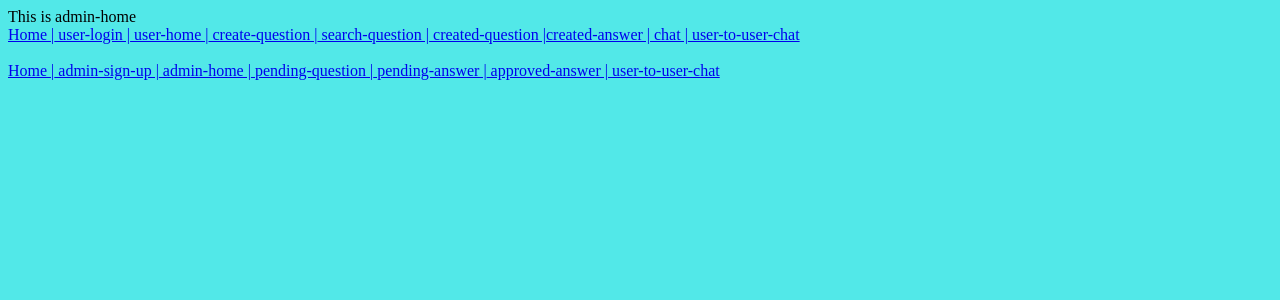
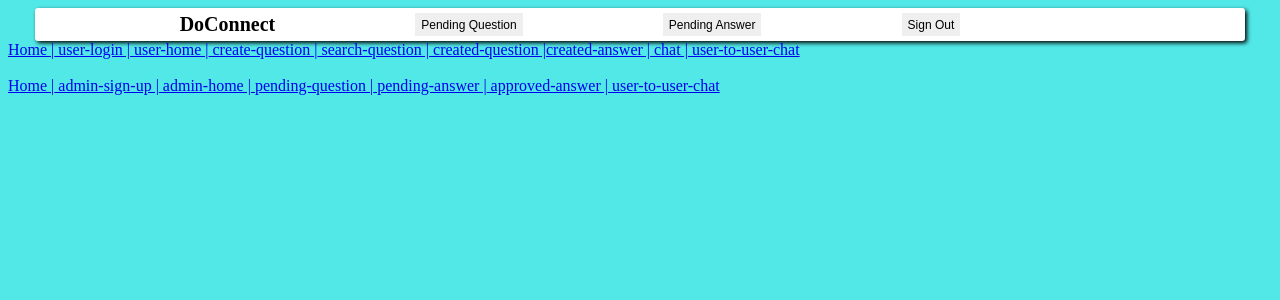
Before and after one commit to jgcoding2020/Question-And-Answer-Forum, an Angular app: page /admin-home in a window 1280 px wide. Shown: the top 300 px of the page. Built offline with nearby package versions, Linux system fonts and the light colour scheme.

Commit message:
added parameter passing through router

```diff
--- a/src/app/home/admin-home.component.css
+++ b/src/app/home/admin-home.component.css
@@ -0,0 +1,25 @@
+nav {
+    border-radius: 3px;
+    padding: 5px;
+    width: 95%;
+    margin: auto;
+    background-color: white;
+    display: flex;
+    justify-content: space-evenly;
+    box-shadow: 2px 2px 4px #000000;
+}
+
+strong {
+    display: inline-block;
+    font-size: 20px;
+}
+
+button {
+    border: none;
+    font-size: 12px;
+}
+
+.username-div {
+    display: inline-block;
+    text-align: center;
+}
--- a/src/app/home/admin-home.component.html
+++ b/src/app/home/admin-home.component.html
@@ -1,2 +1,9 @@
-{{message}}
-<br>
+<nav>
+    <strong>DoConnect</strong>
+    <button class="pending-question-button">Pending Question</button>
+    <button class="pending-answer-button">Pending Answer</button>
+    <button class="sign-out-button">Sign Out</button>
+    <div class="username-div">
+        {{username}}
+    </div>
+</nav>
--- a/src/app/home/admin-home.component.ts
+++ b/src/app/home/admin-home.component.ts
@@ -1,4 +1,5 @@
-import { Component } from "@angular/core";
+import { Component, OnInit } from "@angular/core";
+import { ActivatedRoute, Router } from "@angular/router";
 
 @Component({
     selector: 'admin-home',
@@ -6,7 +7,27 @@ import { Component } from "@angular/core";
     styleUrls: ['./admin-home.component.css']
 })
 
-export class AdminHomeComponent {
+export class AdminHomeComponent implements OnInit{
 
-    message: string = "This is admin-home";
+    id = 0;
+    username = "";
+    userType = "";
+
+    constructor(private router: Router, private activatedRoute: ActivatedRoute){
+
+    }
+
+    ngOnInit(): void {
+        this.id = this.activatedRoute.snapshot.params['p1'];
+        this.username = this.activatedRoute.snapshot.params['p2'];
+        this.userType = this.activatedRoute.snapshot.params['p3'];
+        //this.currentUserId = this.activatedRoute.snapshot.paramMap.get('p1');
+        /* this.activatedRoute.params.subscribe(params => {
+            console.log(params['p1']);
+        }); */
+        console.log(this.id);
+        console.log(this.username);
+        console.log(this.userType);
+    }
+
 }
--- a/src/app/home/user-home.component.html
+++ b/src/app/home/user-home.component.html
@@ -5,6 +5,6 @@
     <button class="chat-button">Chat with Us!</button>
     <button class="sign-out-button">Sign Out</button>
     <div class="username-div">
-        {{message}}
+        {{username}}
     </div>
 </nav>
--- a/src/app/home/user-home.component.ts
+++ b/src/app/home/user-home.component.ts
@@ -9,16 +9,26 @@ import { Router, ActivatedRoute, ParamMap } from '@angular/router';
 
 export class UserHomeComponent implements OnInit{
 
-    message: string = "current user's name";
-    currentUserId = 0;
+    id = 0;
+    username = "";
+    userType = "";
 
-    constructor(private route: ActivatedRoute){
+    constructor(private router: Router, private activatedRoute: ActivatedRoute){
 
     }
 
     ngOnInit(): void {
-        this.route.queryParams.subscribe(params => {
+        this.id = this.activatedRoute.snapshot.params['p1'];
+        this.username = this.activatedRoute.snapshot.params['p2'];
+        this.userType = this.activatedRoute.snapshot.params['p3'];
+        //this.currentUserId = this.activatedRoute.snapshot.paramMap.get('p1');
+        /* this.activatedRoute.params.subscribe(params => {
             console.log(params['p1']);
-        });
+        }); */
+        console.log(this.id);
+        console.log(this.username);
+        console.log(this.userType);
     }
+
+
 }
--- a/src/app/login/user-login.component.html
+++ b/src/app/login/user-login.component.html
@@ -51,8 +51,6 @@
                         placeholder="Enter your password" required></td>
             </tr>
             <button class="login-button" [disabled]="userLoginForm.invalid" type="submit">Login</button>
-            <br>
-            <button *ngIf="toggleLink" (click)="passDataOnRoute()" [routerLink]="go()">Your home page</button>
         </table>
     </form>
 </div>
--- a/src/app/login/user-login.component.ts
+++ b/src/app/login/user-login.component.ts
@@ -18,8 +18,6 @@ export class UserLoginComponent implements OnInit{
     currentUserId: number;
     registerForm: User;
     loginForm: Login;
-    link: string = "/user-home";
-    toggleLink = false;
 
     constructor(private router: Router, private userService: UserService){
         this.users = [];
@@ -60,23 +58,19 @@ export class UserLoginComponent implements OnInit{
             this.currentUser = <User>data;
             console.log(this.currentUser);
 
-            if (this.currentUser.id !=  0 && this.currentUser.userType == "user")
-                this.toggleLink = true;
+            if (this.currentUser.id !=  0 && this.currentUser.userType == "user"){
+                this.router.navigate(['user-home', {p1: this.currentUser.id, p2: this.currentUser.username, p3: this.currentUser.userType}]);
+            }
+
             else {
-                this.toggleLink = false;
                 alert("Username and password is invalid for a user")
             }
 
         })
     }
 
-    go(): string {
-        return this.link;
-    }
-
-    passDataOnRoute(){
-        console.log(typeof this.currentUser.id);
-        this.router.navigate(['user-home', {p1: this.currentUser.id}]);
+    goUserHome(): string {
+        return "/user-home";
     }
 
     refresh()
--- a/src/app/sign-up/admin-sign-up.component.html
+++ b/src/app/sign-up/admin-sign-up.component.html
@@ -52,8 +52,6 @@
                         placeholder="Enter your password" required></td>
             </tr>
             <button class="login-button" [disabled]="adminLoginForm.invalid" type="submit">Login</button>
-            <br>
-            <button *ngIf="toggleLink" [routerLink]="go()">Your home page</button>
         </table>
     </form>
 </div>
--- a/src/app/sign-up/admin-sign-up.component.ts
+++ b/src/app/sign-up/admin-sign-up.component.ts
@@ -2,6 +2,7 @@ import { Component, OnInit } from "@angular/core";
 import { Admin } from "./admin";
 import { AdminService } from "./admin.service";
 import { Login } from "./login";
+import { Router } from "@angular/router";
 
 @Component({
     selector: 'admin-sign-up',
@@ -16,10 +17,8 @@ export class AdminSignUpComponent implements OnInit {
     currentAdminId: number;
     registerForm: Admin;
     loginForm: Login;
-    link: string = "/admin-home";
-    toggleLink = false;
 
-    constructor(private adminService: AdminService){
+    constructor(private router: Router, private adminService: AdminService){
         this.admins = [];
         this.currentAdmin = new Admin();
         this.currentAdminId = 0;
@@ -59,17 +58,12 @@ export class AdminSignUpComponent implements OnInit {
             console.log(this.currentAdmin);
 
             if (this.currentAdmin.id != 0 && this.currentAdmin.userType == "admin")
-                this.toggleLink = true;
+            this.router.navigate(['admin-home', {p1: this.currentAdmin.id, p2: this.currentAdmin.username, p3: this.currentAdmin.userType}])
             else {
-                this.toggleLink = false;
                 alert("Username and password is invalid for an admin")
             }
 
         })
-    }
-
-    go(): string {
-        return this.link;
     }
 
     refresh()
```
